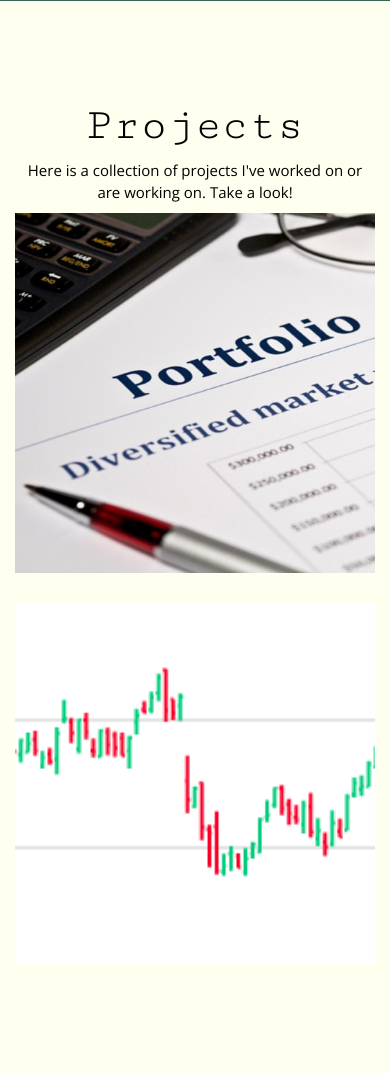
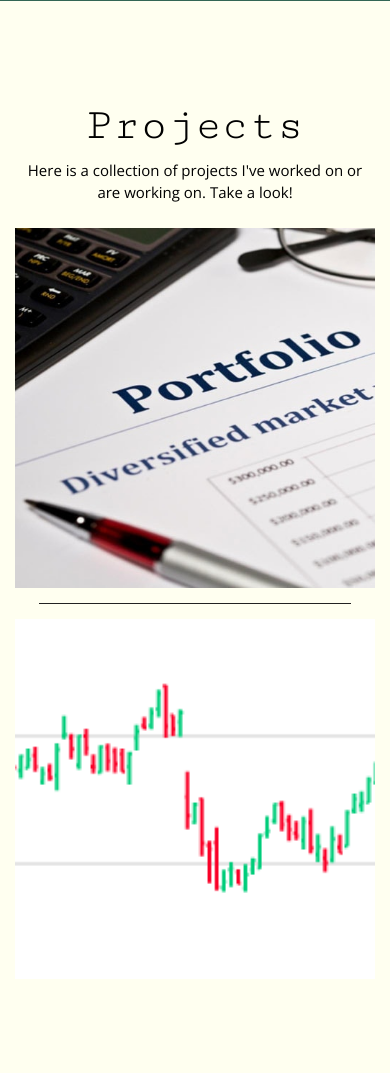
Before and after one commit to sktiao/Author-webpage, a PHP site: page / in a window 390 px wide. Shown: the part 2141-3214 px from the top of the page. Run offline with PHP 8.4, Linux system fonts and the light colour scheme.

Commit message:
added separators between project tiles

```diff
--- a/css/main.css
+++ b/css/main.css
@@ -114,7 +114,7 @@ section {
 
 .section-projects-tile {
 	position: relative;
-	margin-bottom: 30px;
+	margin: 15px 0;
 }
 
 .section-projects-tile-image {
@@ -140,6 +140,21 @@ section {
 	opacity: 1;
 }
 
+.mobile-tile-separator {
+	border-top: 1px solid #222;
+	display: none;
+	float: left;
+	height: 0;
+	margin: 0 10%;
+	width: 80%;
+}
+
+@media (max-width: 767px) {
+	.mobile-tile-separator {
+		display: block;
+	}
+}
+
 #section-contact {
 	background-color: #366;
 	color: white;
--- a/index.htm
+++ b/index.htm
@@ -13,7 +13,7 @@
 	</head>
 
 	<body>
-		<nav class="navbar navbar-inverse navbar-fixed-top">
+		<nav class="navbar navbar-inverse navbar-fixed-top" style="border-color:transparent">
 			<div class="container">
 				<div class="navbar-header">
 					<button type="button" class="navbar-toggle collapsed" data-toggle="collapse" data-target="#navbar-collapse-1" aria-expanded="false">
@@ -102,6 +102,7 @@
 							</div>
 						</div>
 					</div>
+					<div class="mobile-tile-separator"></div>
 					<div class="col-xs-12 col-sm-6 col-md-4">
 						<div class="section-projects-tile">
 							<img class="section-projects-tile-image" src="img/projects-tile-2.png" width="200" />
```
